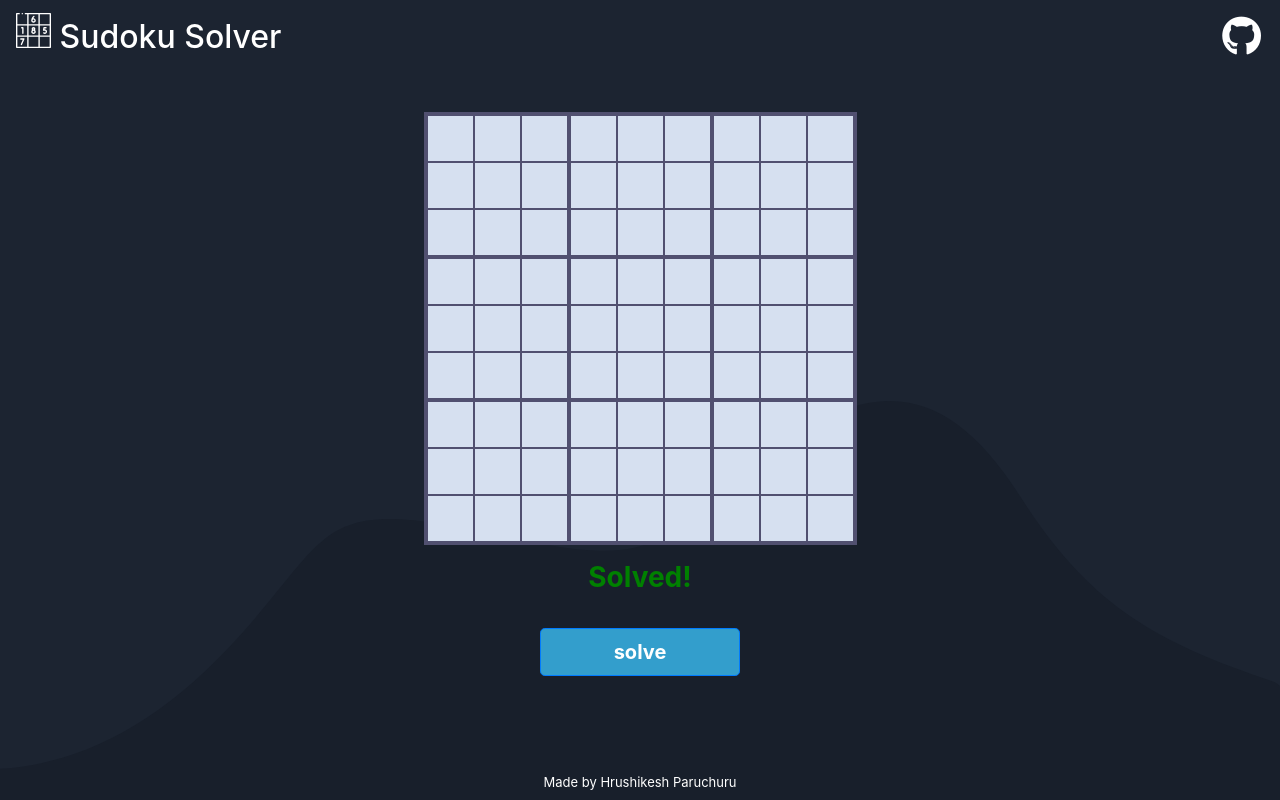
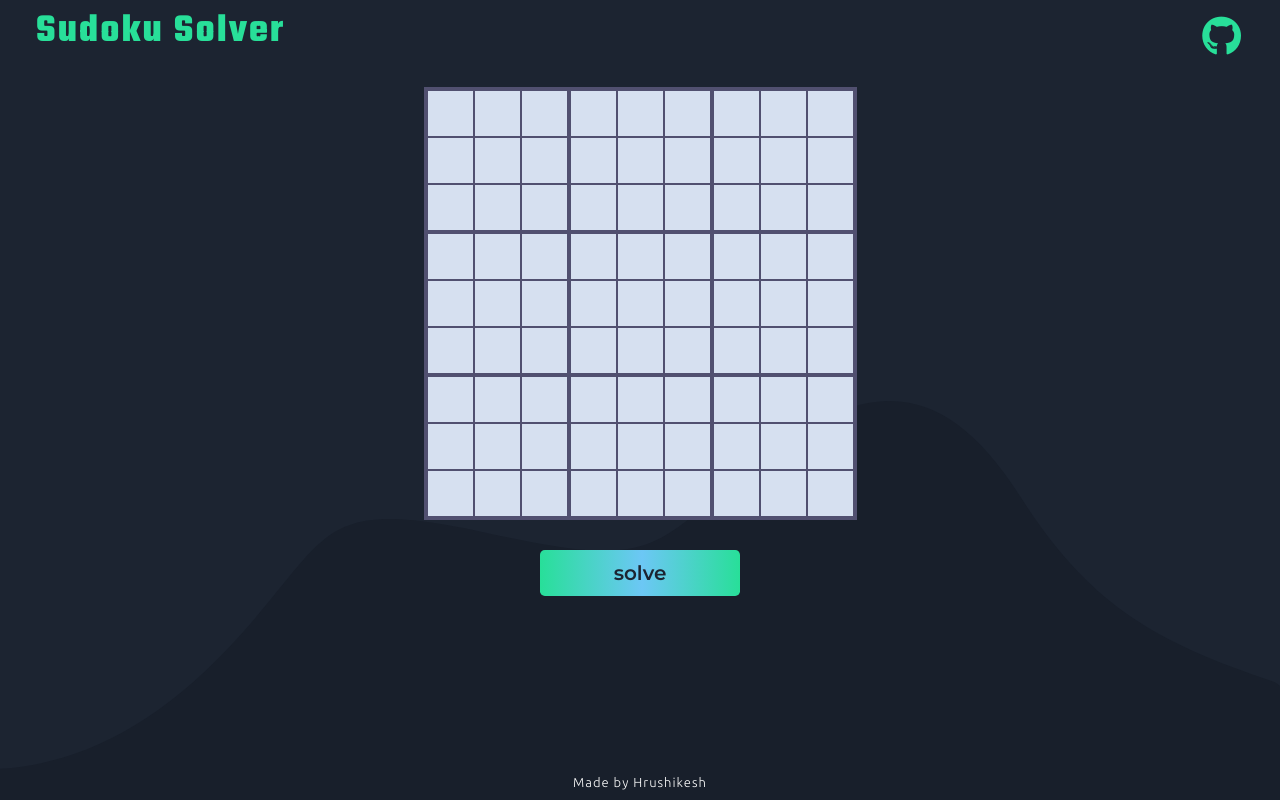
Before and after one commit to hrushi0511/sudoku-solver, a plain HTML site: page index.html in a window 1280 px wide. Drawn offline with nearby package versions, Linux system fonts and the light colour scheme.

Commit message:
added some styles and colours and improved the frontend

```diff
--- a/index.html
+++ b/index.html
@@ -18,16 +18,25 @@
       src="https://kit.fontawesome.com/2be8c43278.js"
       crossorigin="anonymous"
     ></script>
+    <!-- Google Fonts -->
+    <link
+      href="https://fonts.googleapis.com/css2?family=Montserrat:wght@400;500;600&family=Teko:wght@600;700&family=Ubuntu:wght@300;400&display=swap"
+      rel="stylesheet"
+    />
+    <!-- font-family: 'Montserrat', sans-serif;
+    font-family: 'Teko', sans-serif;
+    font-family: 'Ubuntu', sans-serif; -->
   </head>
 
   <body>
+    <div class="main-div">
       <nav class="navbar">
         <h2 class="nav-brand main-heading">
-        <embed
+          <!-- <embed
             type="image/svg+xml"
             src="./icons/sudoku.svg"
             class="sudoku-logo"
-        />
+          /> -->
           Sudoku Solver
         </h2>
         <a
@@ -36,8 +45,7 @@
           class="fab fa-github nav-link nav-logo"
         ></a>
       </nav>
-    <div class="main-div">
-      <img src="icons/bg-curvy-desktop.svg" class="bg-image" alt="">
+      <img src="icons/bg-curvy-desktop.svg" class="bg-image" />
       <div class="sub-div">
         <table class="main-table">
           <tbody>
@@ -401,16 +409,17 @@
           </tbody>
         </table>
       </div>
-      <div>
-        <h3 class="mt-3 result">Solved!</h3>
+      <!-- <div> -->
+        <!-- <h3 class="mt-3 result">Solved!</h3> -->
         <!-- <span class="badge badge-light invalid">Invalid</span> -->
-      </div>
+      <!-- </div> -->
       <div>
         <button class="btn btn-primary btn-lg solve">solve</button>
       </div>
+
+      <nav class="navbar fixed-bottom foot">
+        <p class="footer-text">Made by Hrushikesh</p>
+      </nav>
     </div>
-    <nav class="navbar fixed-bottom foot">
-      <p class="footer-text">Made by Hrushikesh Paruchuru</p>
-    </nav>
   </body>
 </html>
--- a/styles.css
+++ b/styles.css
@@ -1,99 +1,134 @@
-html{
-  height: 100vh;
-}
-body{
+
+body {
   margin: 0px;
   background-color: hsl(217, 28%, 15%) !important;
 }
 
-.sudoku-logo{
+.sudoku-logo {
   height: 35px;
   width: 35px;
-  color: white;
+  color: #fcdab7;
   margin-top: 5px;
   margin-bottom: 0px;
 }
 
 .nav-logo {
-  color: white;
+  color: #28df99;
   font-size: 40px;
   padding: 3px!important;
+  margin-right: 20px;
+  transition: all 0.3s ease;
 }
-.nav-logo:hover{
+
+.nav-logo:hover {
+  -webkit-transform: scale(1.1);
+  -ms-transform: scale(1.1);
+  transform: scale(1.1);
+  color: #87dfd6!important;
+}
+
+.nav-logo:hover {
   color: rgb(194, 192, 192);
 }
 
-.main-heading{
-  color: white;
+.main-heading {
+  color: #28df99;
   padding: 0px;
+  margin-left: 20px;
+  font-family: 'Teko', sans-serif;
+  font-weight: bold;
+  font-size: 40px;
+  letter-spacing: 2px;
 }
- .sub-box{
+
+.sub-box {
   background-color: #515070;
-   border:none;
+  border: none;
   border-collapse: collapse;
 }
-.num-box{
+
+.num-box {
   width: 45px;
   height: 45px;
   border: none;
   text-align: center;
+  font-family: 'Montserrat', sans-serif;
   font-size: 20px;
+  font-weight: bold;
+  color:hsl(217, 28%, 15%) ;
   background-color: #d6e0f0;
 }
+.num-box:focus{
+  outline: none;
+}
 
-.result{
+.result {
   font-weight: bold;
-  color:green;
+  color: #28df99;
 }
-.main-table{
+
+.main-table {
   background-color: #515070;
   border-collapse: collapse;
   border: 2px solid #515070;
-  margin-top: 40px;
+  margin-top: 15px;
 }
-.main-div{
+
+.main-div {
+  min-height: 100vh;
   text-align: -webkit-center;
+  position: relative;
 }
-.bg-image{
+
+.bg-image {
   width: 100%;
   position: absolute;
   left: 0px;
   bottom: 0px;
-  z-index: -1;
+  z-index: -999;
 }
-.sub-div{
+
+.sub-div {
   margin: auto;
 }
 
-.footer-text{
+.footer-text {
   color: #fff;
   font-size: 13px;
+  font-family: 'Ubuntu', sans-serif;
+  font-weight: lighter;
   text-align: center !important;
   margin-left: auto !important;
   margin-right: auto !important;
   margin-bottom: 0px !important;
+  letter-spacing: 1px;
 }
-.solve{
-  font-weight: bold!important;
-  margin: 25px auto;
+
+.solve {
+  font-family: 'Montserrat', sans-serif;
+  font-weight: 1000!important;
+  color: hsl(217, 28%, 15%)!important;
+  margin: 30px auto;
   width: 200px;
-  background-color:hsl(198, 60%, 50%)!important;
+  border: 0px !important;
+  background-image: linear-gradient(to right, #28df99 0%, #6cc7f5 51%, #28df99 100%) !important;
 }
-@media screen and (max-width:478px){
-  .main-heading{
+
+@media screen and (max-width:478px) {
+  .main-heading {
     font-size: 28px;
   }
-  .nav-logo{
+  .nav-logo {
     font-size: 35px;
   }
-  .num-box{
+  .num-box {
     width: 30px;
     height: 30px;
   }
-  .result{
+  .result {
     font-size: 25px;
   }
-  .solve{
+  .solve {
     width: 100px;
     font-size: 15px!important;
   }
```
Lines whose indentation alone changed are shown as unchanged.
